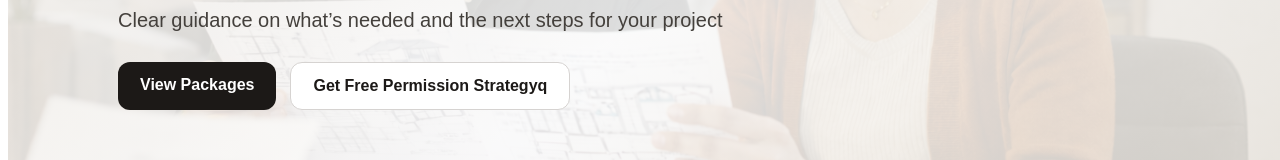
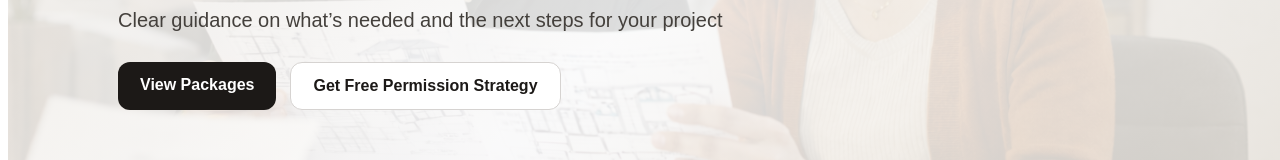
Before and after one commit to brigenujkaj/crafmanwebiste, a React (Vite) app: page /drawings-planning in a window 1280 px wide. Shown: the part 361-521 px from the top of the page. Built offline with nearby package versions, Linux system fonts and the light colour scheme.

Commit message:
syntax error

```diff
--- a/src/pages/DrawingsPlanning.jsx
+++ b/src/pages/DrawingsPlanning.jsx
@@ -359,7 +359,7 @@ export default function DrawingsPlanning() {
                                     View Packages
                                 </a>
                                 <a href="#contact-form" style={buttonSecondary}>
-                                    Get Free Permission Strategyq
+                                    Get Free Permission Strategy
                                 </a>
                             </div>
                         </div>
```
